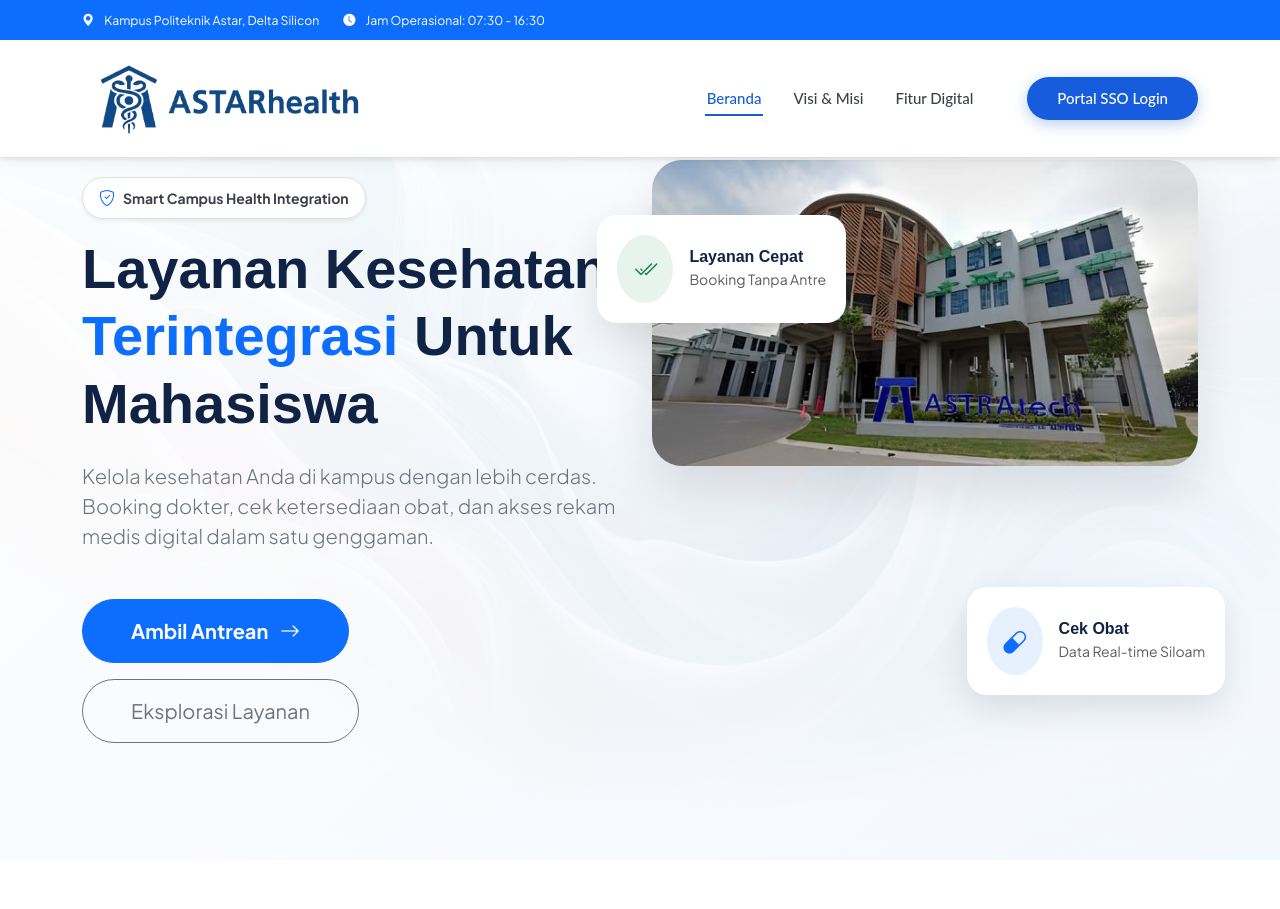
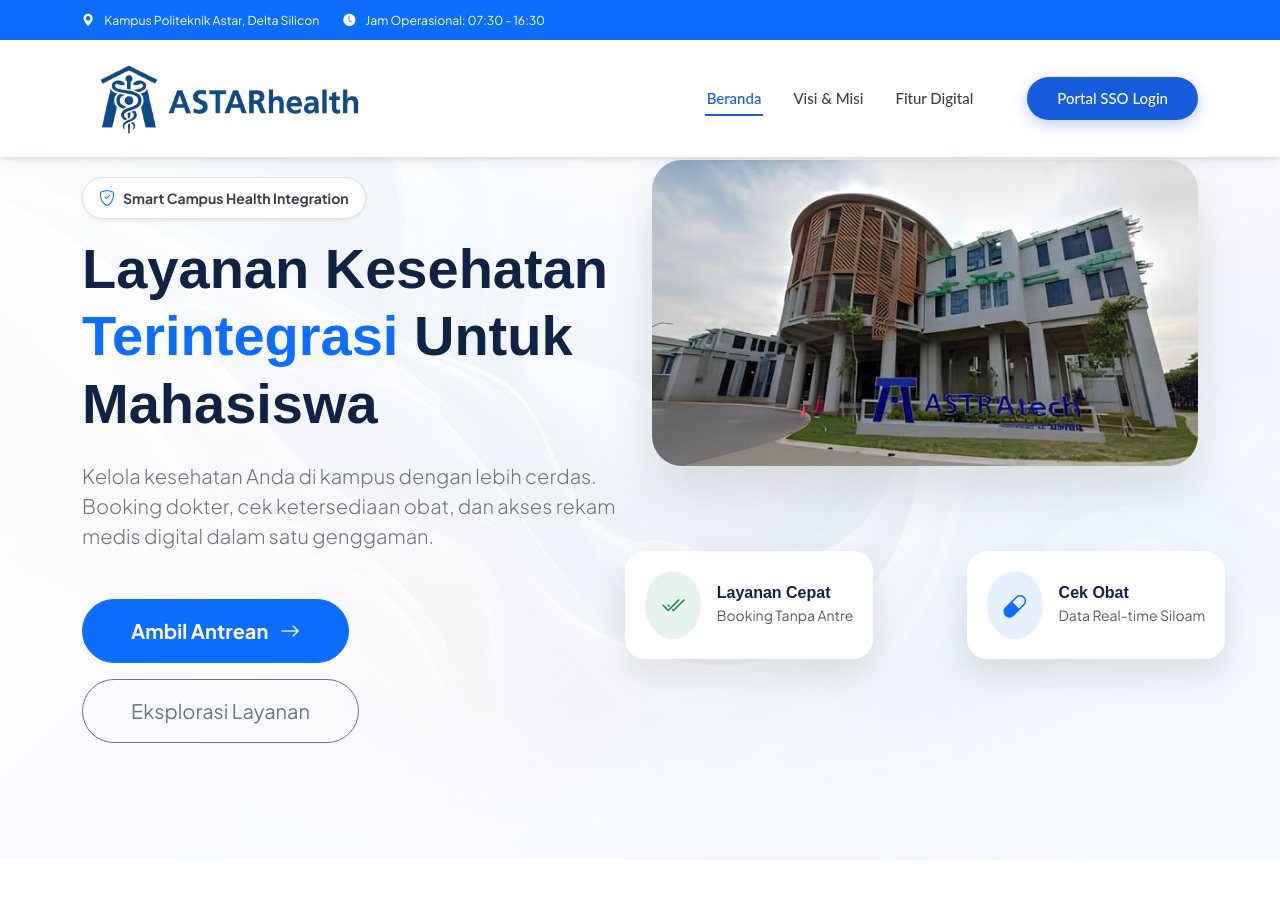
Before and after one commit to ACA-BINTANG/Sistem-Informasi-klinik, a PHP site: page / in a window 1280 px wide. Shown: the top 909 px of the page. Run offline with PHP 8.4, Linux system fonts and the light colour scheme.

Commit message:
Benerin Desain Index

```diff
--- a/ASTARhealth/index.php
+++ b/ASTARhealth/index.php
@@ -75,13 +75,13 @@
       animation: floating 3s ease-in-out infinite;
     }
 
-    .badge-1 { top: 10%; left: -10%; }
-    .badge-2 { bottom: 10%; right: -5%; }
+    .badge-1 { top: 75%; left: -5%; }
+    .badge-2 { top: 75%; right: -5%; }
 
     @keyframes floating {
-      0% { transform: translateY(0px); }
-      50% { transform: translateY(-15px); }
-      100% { transform: translateY(0px); }
+      0% { transform: translateY(calc(-50% + 0px)); }
+      50% { transform: translateY(calc(-50% - 15px)); }
+      100% { transform: translateY(calc(-50% + 0px)); }
     }
 
     /* Service Card Lift */
```
